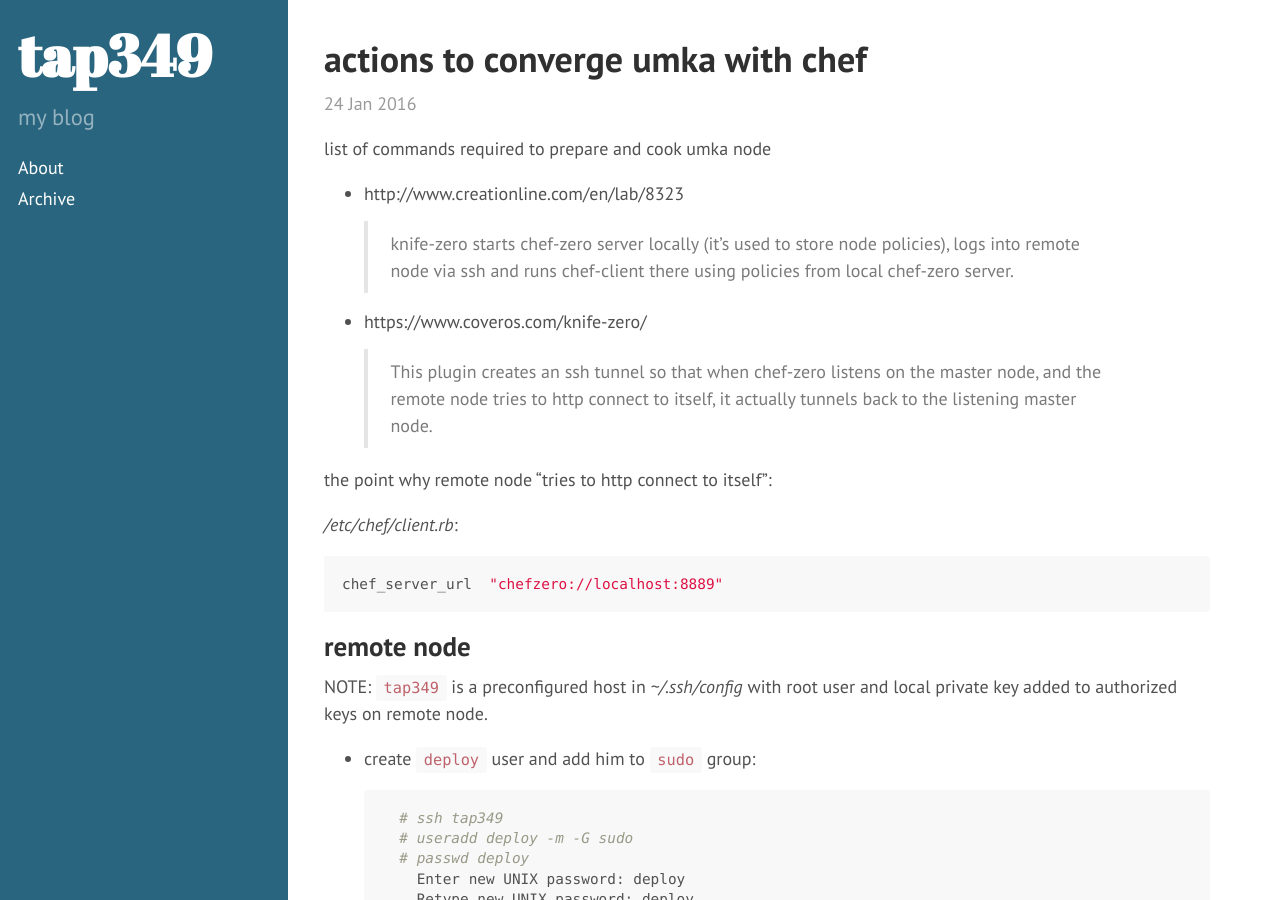
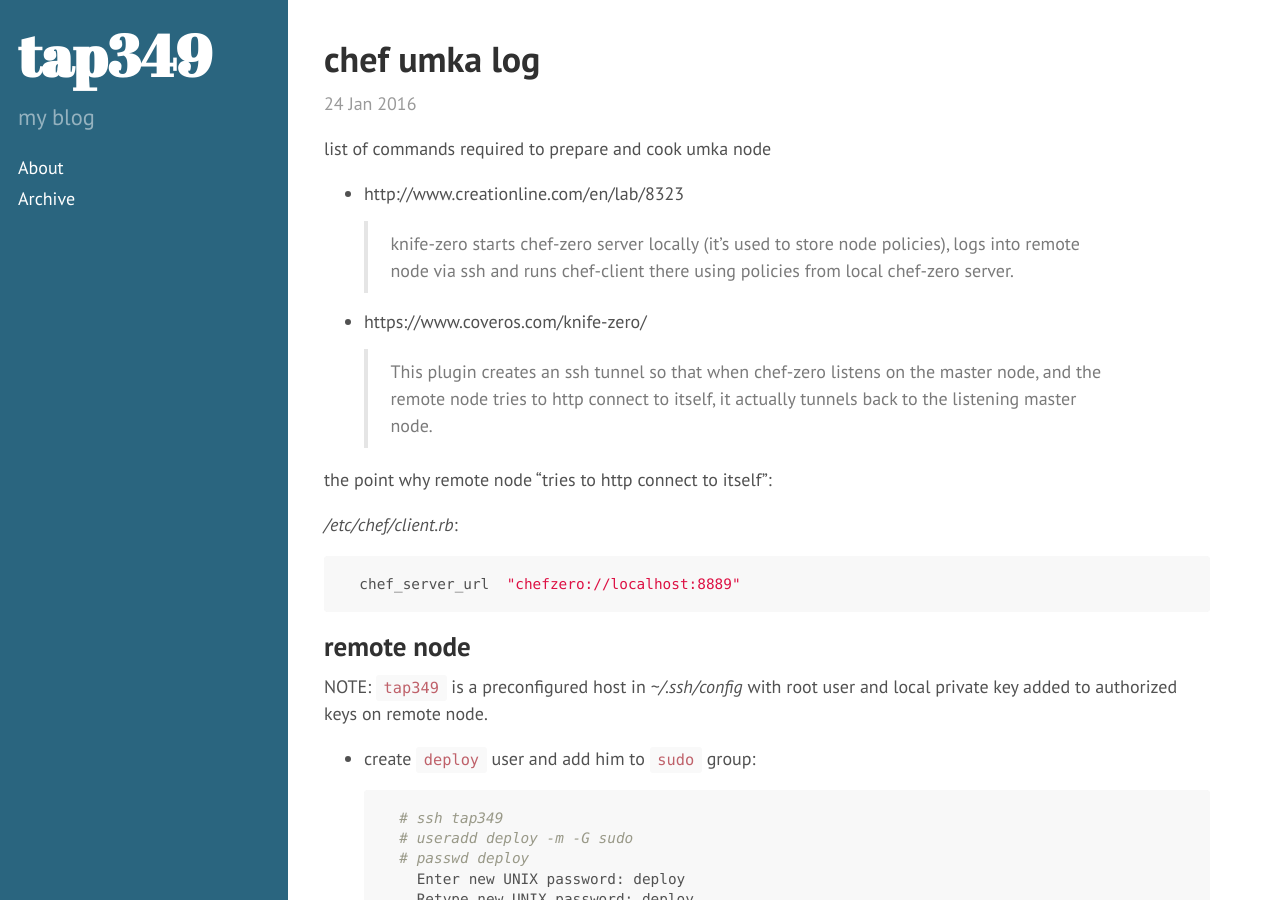
Before and after one commit to tap349/tap349.github.io, a Jekyll site: the page built from _posts/2016-01-24-chef-umka-log.md, in a window 1280 px wide and 900 px high. Built offline with Jekyll 4.4.1, drawn with Linux system fonts in a browser that asks for light colours; Markdown is read by kramdown in place of the engine named in the settings.

Commit message:
update 2016-01-27_16:34:16

````diff
--- a/_posts/2016-01-24-chef-umka-log.md
+++ b/_posts/2016-01-24-chef-umka-log.md
@@ -1,6 +1,6 @@
 ---
 layout: post
-title: actions to converge umka with chef
+title: chef umka log
 date: 2016-01-24 20:42:00 +0300
 access: public
 categories: [chef]
@@ -24,9 +24,9 @@
 the point why remote node "tries to http connect to itself":
 
 _/etc/chef/client.rb_:
-```ruby
-chef_server_url  "chefzero://localhost:8889"
-```
+  ```ruby
+  chef_server_url  "chefzero://localhost:8889"
+  ```
 
 ## remote node
 
````
